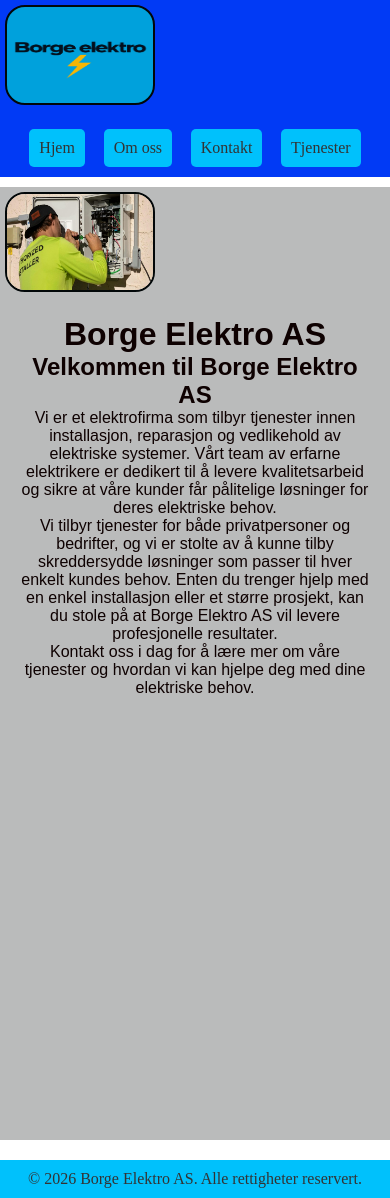
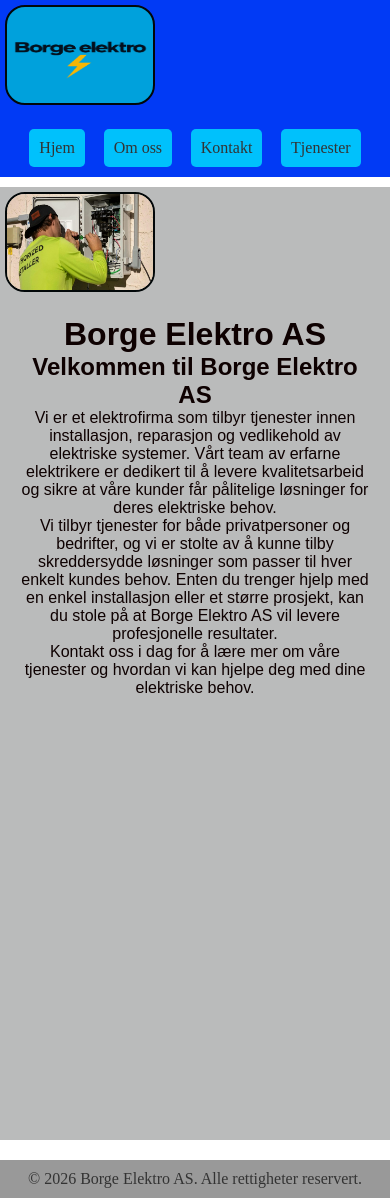
Before and after one commit to Balxkodehodet/Borge_Elektro, a React (Vite) app: page / in a window 390 px wide. Built offline with nearby package versions, Linux system fonts and the light colour scheme.

Commit message:
skiftet farge på footer i mobil versjon

```diff
--- a/src/App.css
+++ b/src/App.css
@@ -122,7 +122,7 @@
 {
   margin-top: 20px;
   padding: 10px;
-  background-color: #00c1fc;
+  background-color: #999999;
   color: #333;
   text-align: center;
 }
```
